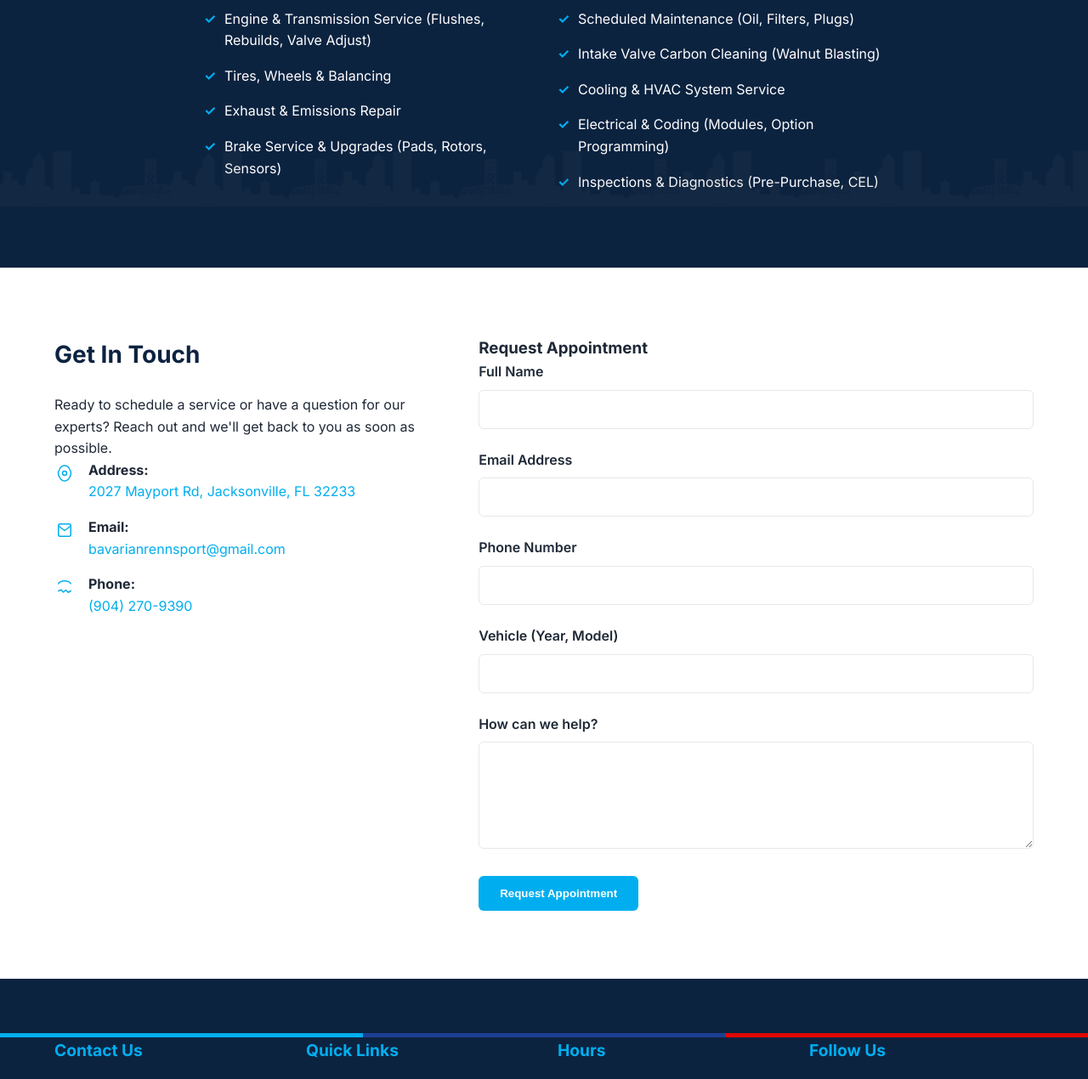
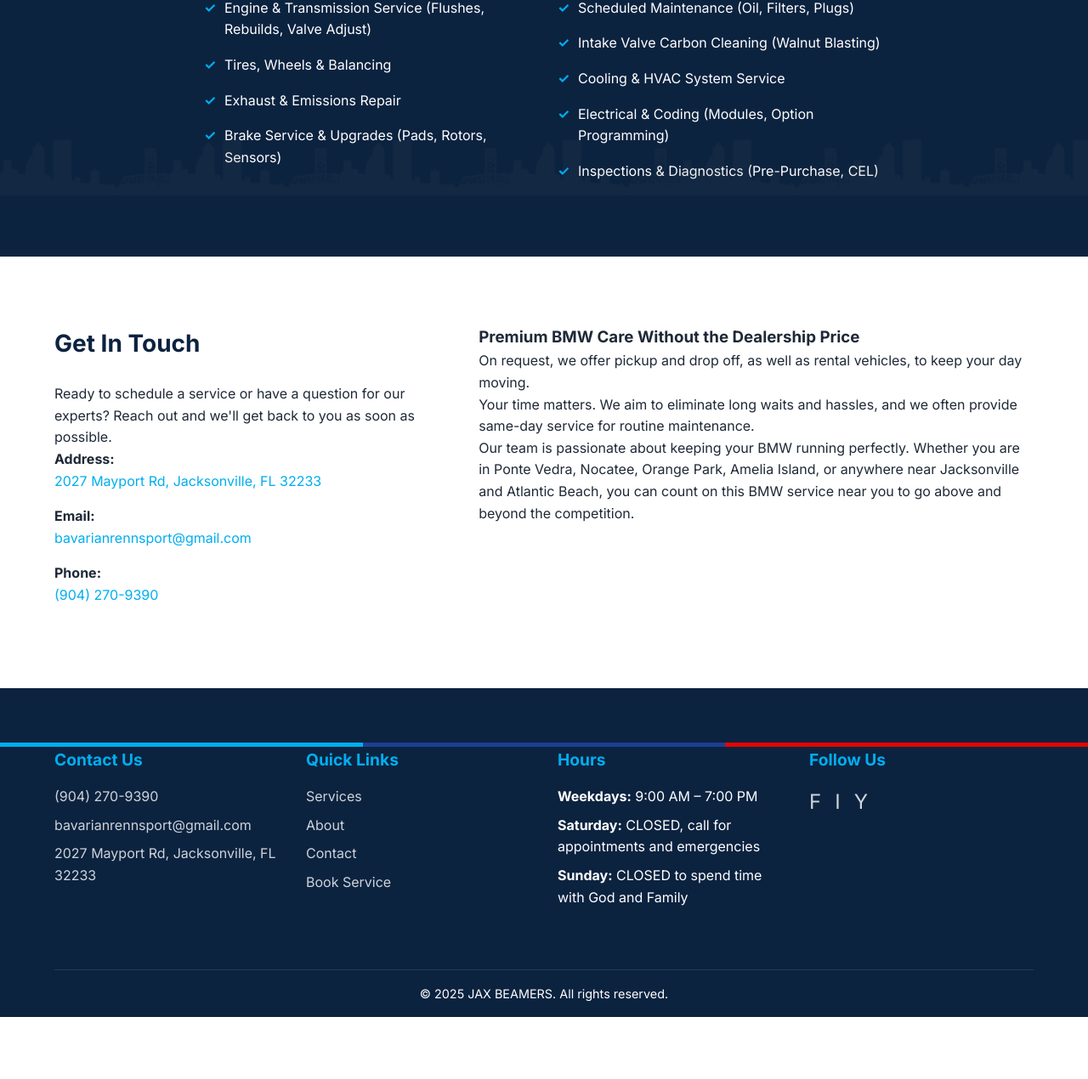
Before and after one commit to sheldon904/New-Beamer-Site-Theme, a PHP site: page / in a window 1280 px wide. Shown: the part 2008-3278 px from the top of the page at 85% size. After the commit the page ends 3205 px from the top, so only its background shows below. Run offline with PHP 8.4, Linux system fonts and the light colour scheme.

Commit message:
added some stuff

```diff
--- a/assets/css/styles.css
+++ b/assets/css/styles.css
@@ -458,50 +458,9 @@ body.nav-open .header__nav-toggle .icon--menu::after {
     margin-bottom: 1rem;
 }
 
-.contact__info-item svg {
-    flex-shrink: 0;
-    margin-top: 4px;
-    color: var(--m-light-blue);
-}
 
-.contact-form .form-group {
-    margin-bottom: 1.5rem;
-}
 
-.contact-form label {
-    display: block;
-    font-weight: 600;
-    margin-bottom: 0.5rem;
-}
 
-.contact-form .form-control {
-    width: 100%;
-    padding: 0.75rem 1rem;
-    border: 1px solid var(--border-color);
-    border-radius: 6px;
-    font-family: inherit;
-    font-size: 1rem;
-    transition: border-color 0.2s ease, box-shadow 0.2s ease;
-}
-
-.contact-form .form-control:focus {
-    border-color: var(--m-light-blue);
-    box-shadow: 0 0 0 3px rgba(0, 174, 239, 0.2);
-    outline: none;
-}
-
-.form-message {
-    padding: 1rem;
-    border-radius: 6px;
-    margin-bottom: 1rem;
-    border: 1px solid transparent;
-}
-
-.form-message--success {
-    background-color: #D1FAE5;
-    border-color: #6EE7B7;
-    color: #065F46;
-}
 
 /* --- FOOTER --- */
 .footer {
@@ -676,7 +635,7 @@ body.nav-open .header__nav-toggle .icon--menu::after {
 
 .btn-txt {
   z-index: 1;
-  font-weight: 800;
+  font-weight: 600;
   letter-spacing: 4px;
 }
 
@@ -713,3 +672,18 @@ body.nav-open .header__nav-toggle .icon--menu::after {
 .button--header .btn-txt {
   letter-spacing: 2px;
 }
+
+/* Icon Styles */
+.feature-card__img-icon {
+    width: 64px;
+    height: 64px;
+    margin: 0 auto 1rem; /* Center it and add space below */
+    transform: scale(1.7);
+}
+
+
+/* Button Modifier */
+.button--longtext .btn-txt {
+  font-size: 14px;
+  letter-spacing: 1px;
+}
--- a/index.php
+++ b/index.php
@@ -2,33 +2,7 @@
 // index.php
 require_once 'config.php';
 
-$form_message = '';
-$form_submitted = false;
 
-// Handle form submission
-if ($_SERVER['REQUEST_METHOD'] === 'POST') {
-    // Basic CSRF check
-    if (!isset($_POST['csrf_token']) || !hash_equals($_SESSION['csrf_token'], $_POST['csrf_token'])) {
-        // Handle CSRF error, e.g., by logging it and displaying a generic error.
-        $form_message = '<div class="form-message form-message--error">Error: Invalid request. Please try again.</div>';
-    } else {
-        // Sanitize and validate inputs (basic example)
-        $name = filter_input(INPUT_POST, 'name', FILTER_SANITIZE_STRING);
-        $email = filter_input(INPUT_POST, 'email', FILTER_SANITIZE_EMAIL);
-        $phone = filter_input(INPUT_POST, 'phone', FILTER_SANITIZE_STRING);
-        $vehicle = filter_input(INPUT_POST, 'vehicle', FILTER_SANITIZE_STRING);
-        $message = filter_input(INPUT_POST, 'message', FILTER_SANITIZE_STRING);
-
-        if (filter_var($email, FILTER_VALIDATE_EMAIL) && !empty($name) && !empty($message)) {
-            // In a real application, you would send an email or save to a database here.
-            // For this mock, we just show a success message.
-            $form_submitted = true;
-            $form_message = '<div class="form-message form-message--success">Thank you, ' . e($name) . '! Your appointment request has been sent. We will contact you shortly.</div>';
-        } else {
-            $form_message = '<div class="form-message form-message--error">Please fill out all required fields correctly.</div>';
-        }
-    }
-}
 
 // Include header
 require_once 'partials/header.php';
@@ -106,50 +80,23 @@ require_once 'partials/header.php';
             <h3>Get In Touch</h3>
             <p>Ready to schedule a service or have a question for our experts? Reach out and we'll get back to you as soon as possible.</p>
             <div class="contact__info-item">
-                <svg width="24" height="24" fill="none" viewBox="0 0 24 24"><path stroke="currentColor" stroke-linecap="round" stroke-linejoin="round" stroke-width="1.5" d="M17.5 17.5S15.5 21 12 21 6.5 17.5 6.5 17.5 4.5 14 4.5 12 6.5 6.5 6.5 6.5s2-3.5 5.5-3.5 5.5 3.5 5.5 3.5S19.5 10 19.5 12s-2 5.5-2 5.5z"></path><circle cx="12" cy="12" r="2.5" stroke="currentColor" stroke-linecap="round" stroke-linejoin="round" stroke-width="1.5"></circle></svg>
+
                 <div><strong>Address:</strong><br><a href="<?= e($config['contact']['google_maps_link']) ?>" target="_blank" rel="noopener noreferrer"><?= e($config['contact']['address']) ?></a></div>
             </div>
             <div class="contact__info-item">
-                 <svg width="24" height="24" fill="none" viewBox="0 0 24 24"><path stroke="currentColor" stroke-linecap="round" stroke-linejoin="round" stroke-width="1.5" d="M4.75 6.75C4.75 5.64543 5.64543 4.75 6.75 4.75H17.25C18.3546 4.75 19.25 5.64543 19.25 6.75V17.25C19.25 18.3546 18.3546 19.25 17.25 19.25H6.75C5.64543 19.25 4.75 18.3546 4.75 17.25V6.75Z"></path><path stroke="currentColor" stroke-linecap="round" stroke-linejoin="round" stroke-width="1.5" d="M5.5 7.5L12 12.5L18.5 7.5"></path></svg>
+
                 <div><strong>Email:</strong><br><a href="mailto:<?= e($config['contact']['email']) ?>"><?= e($config['contact']['email']) ?></a></div>
             </div>
              <div class="contact__info-item">
-                <svg width="24" height="24" fill="none" viewBox="0 0 24 24"><path stroke="currentColor" stroke-linecap="round" stroke-linejoin="round" stroke-width="1.5" d="M4.75 16.5L8 15.25L10.5 18L13.5 15.5L16.25 18.25L19.25 16.5"></path><path stroke="currentColor" stroke-linecap="round" stroke-linejoin="round" stroke-width="1.5" d="M19.25 8C19.25 8 17.5 4.75 12 4.75S4.75 8 4.75 8"></path></svg>
+
                 <div><strong>Phone:</strong><br><a href="tel:<?= e(preg_replace('/[^0-9+]', '', $config['contact']['phone'])) ?>"><?= e($config['contact']['phone']) ?></a></div>
             </div>
         </div>
-        <div class="contact__form-wrapper">
-            <h3>Request Appointment</h3>
-            <?php if ($form_submitted) {
-                echo $form_message;
-            } else {
-                if (!empty($form_message)) { echo $form_message; }
-            ?>
-            <form action="index.php#contact" method="POST" class="contact-form">
-                <input type="hidden" name="csrf_token" value="<?= e($_SESSION['csrf_token']) ?>">
-                <div class="form-group">
-                    <label for="name">Full Name</label>
-                    <input type="text" id="name" name="name" class="form-control" required>
-                </div>
-                <div class="form-group">
-                    <label for="email">Email Address</label>
-                    <input type="email" id="email" name="email" class="form-control" required>
-                </div>
-                <div class="form-group">
-                    <label for="phone">Phone Number</label>
-                    <input type="tel" id="phone" name="phone" class="form-control">
-                </div>
-                <div class="form-group">
-                    <label for="vehicle">Vehicle (Year, Model)</label>
-                    <input type="text" id="vehicle" name="vehicle" class="form-control">
-                </div>
-                <div class="form-group">
-                    <label for="message">How can we help?</label>
-                    <textarea id="message" name="message" class="form-control" rows="5" required></textarea>
-                </div>
-                <button type="submit" class="btn btn--primary">Request Appointment</button>
-            </form>
-            <?php } ?>
+        <div class="contact__text-wrapper">
+            <h3>Premium BMW Care Without the Dealership Price</h3>
+            <p>On request, we offer pickup and drop off, as well as rental vehicles, to keep your day moving.</p>
+            <p>Your time matters. We aim to eliminate long waits and hassles, and we often provide same-day service for routine maintenance.</p>
+            <p>Our team is passionate about keeping your BMW running perfectly. Whether you are in Ponte Vedra, Nocatee, Orange Park, Amelia Island, or anywhere near Jacksonville and Atlantic Beach, you can count on this BMW service near you to go above and beyond the competition.</p>
         </div>
     </div>
 </section>
--- a/partials/feature-card.php
+++ b/partials/feature-card.php
@@ -9,16 +9,18 @@
 <div class="feature-card">
     <?php if (!empty($feature['icon'])) : ?>
         <div class="feature-card__icon">
-            <!--
-                This is a placeholder for an icon.
-                In a real project, you might use an SVG sprite, an icon font, or inline SVGs.
-                For now, we'll use a simple text representation.
-            -->
-            <?php
-                $icon_map = ['tune' => '??', 'service' => '??', 'diag' => '??'];
-                echo e($icon_map[$feature['icon']] ?? '??');
-            ?>
-        </div>
+        <?php
+            $icon_map = [
+                'tune' => 'Performance Icon.png',
+                'service' => 'Expert Maintenance.png',
+                'diag' => 'advanced diagnostics.png'
+            ];
+            $icon_file = $icon_map[$feature['icon']] ?? '';
+            if ($icon_file) {
+                echo '<img src="assets/img/icons/' . e($icon_file) . '" alt="' . e($feature['title']) . '" class="feature-card__img-icon">';
+            }
+        ?>
+    </div>
     <?php endif; ?>
     <h3 class="feature-card__title"><?= e($feature['title']) ?></h3>
     <p class="feature-card__text"><?= e($feature['text']) ?></p>
```
Also changed, not shown: assets/img/icons/Expert Maintenance.png (added), assets/img/icons/Performance Icon.png (added), assets/img/icons/advanced diagnostics.png (added), assets/img/icons/email.png (added), assets/img/icons/location-pin-icon.png (added), assets/img/icons/phone icon.png (added).
